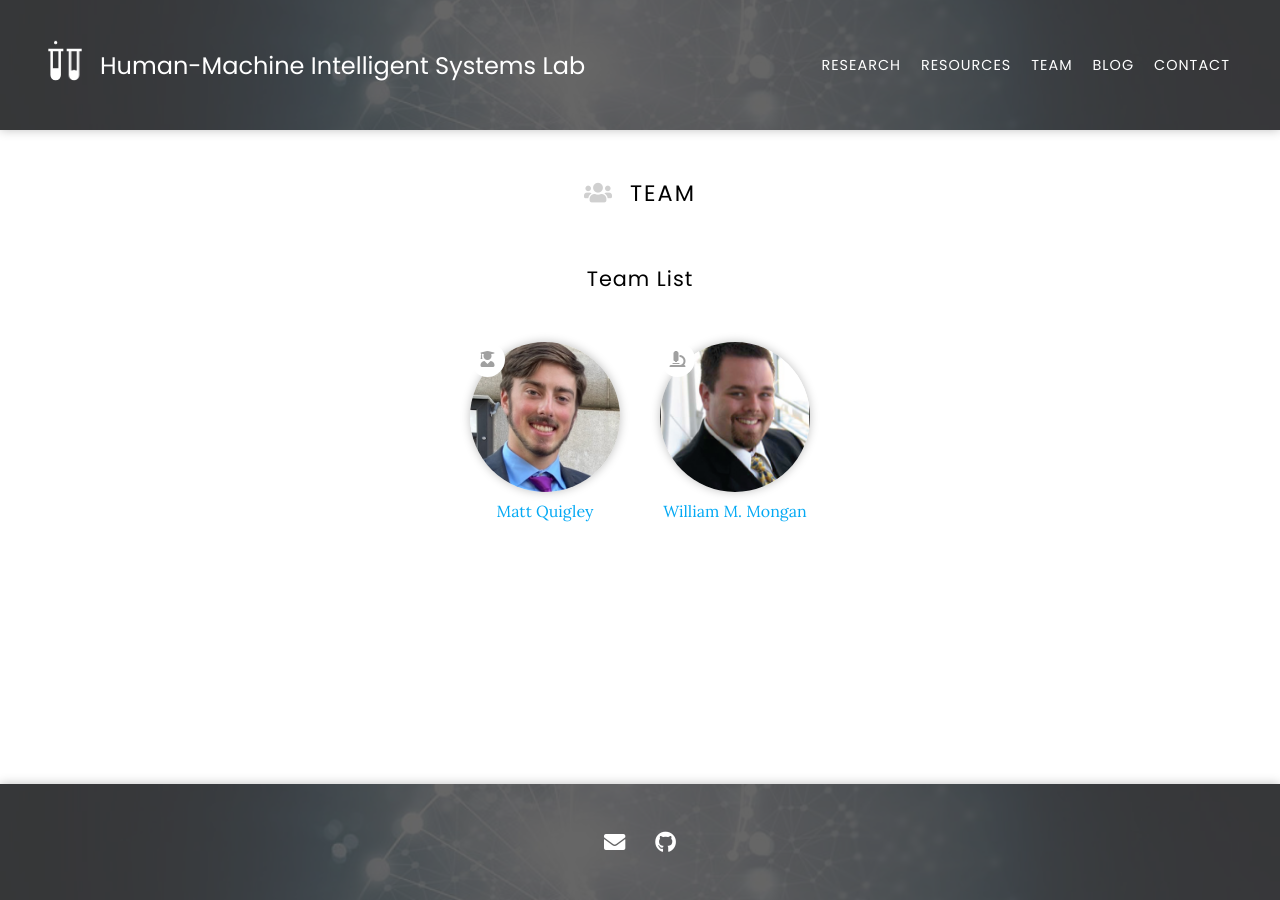
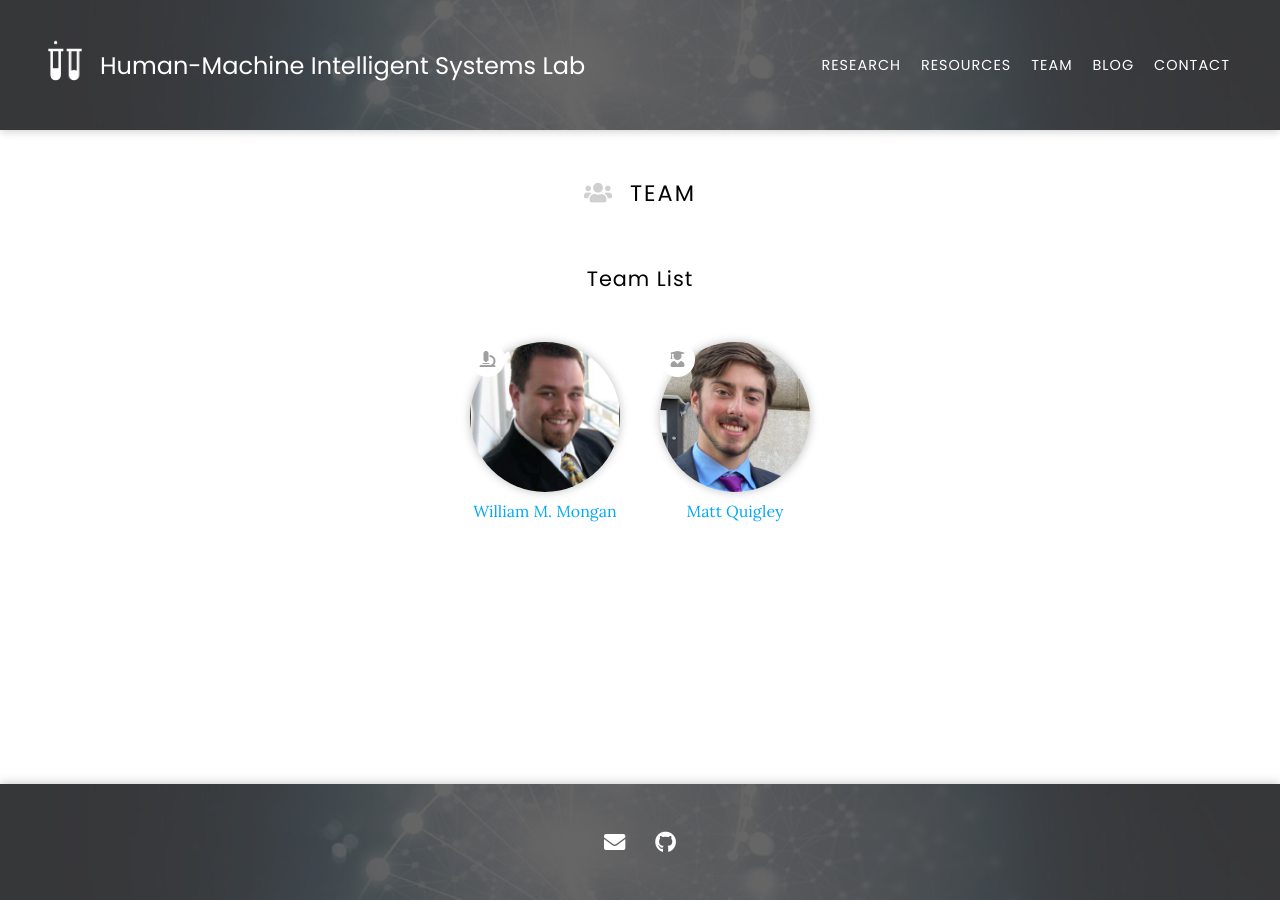
Before and after one commit to BillJr99/hmislab, a Jekyll site: the page built from team/index.md, in a window 1280 px wide. Built offline with Jekyll 4.4.1, drawn with Linux system fonts in a browser that asks for light colours; nearby versions of some CDN libraries.

Commit message:
group page

```diff
--- a/team/index.md
+++ b/team/index.md
@@ -6,11 +6,18 @@
 
 ## Team List
 
+{% capture html %}
+{% include team-list.html order="team-order" %}
+{% endcapture %}
+
+{% include centerer.html html=html %}
+
 <!--A _team list_ component, to sort and group all of the members on your team automatically.
 Can be used on any page, but assumes its content from `/_members`.
 Uses the _portrait_ component.-->
 
-<!--All team members, sorted alphabetically by file name:-->
+<!--
+All team members, sorted alphabetically by file name:
 
 {% capture html %}
 {% include team-list.html %}
@@ -18,7 +25,6 @@
 
 {% include centerer.html html=html %}
 
-<!--
 Team members filtered and sorted by role:
 
 {% capture html %}
```
